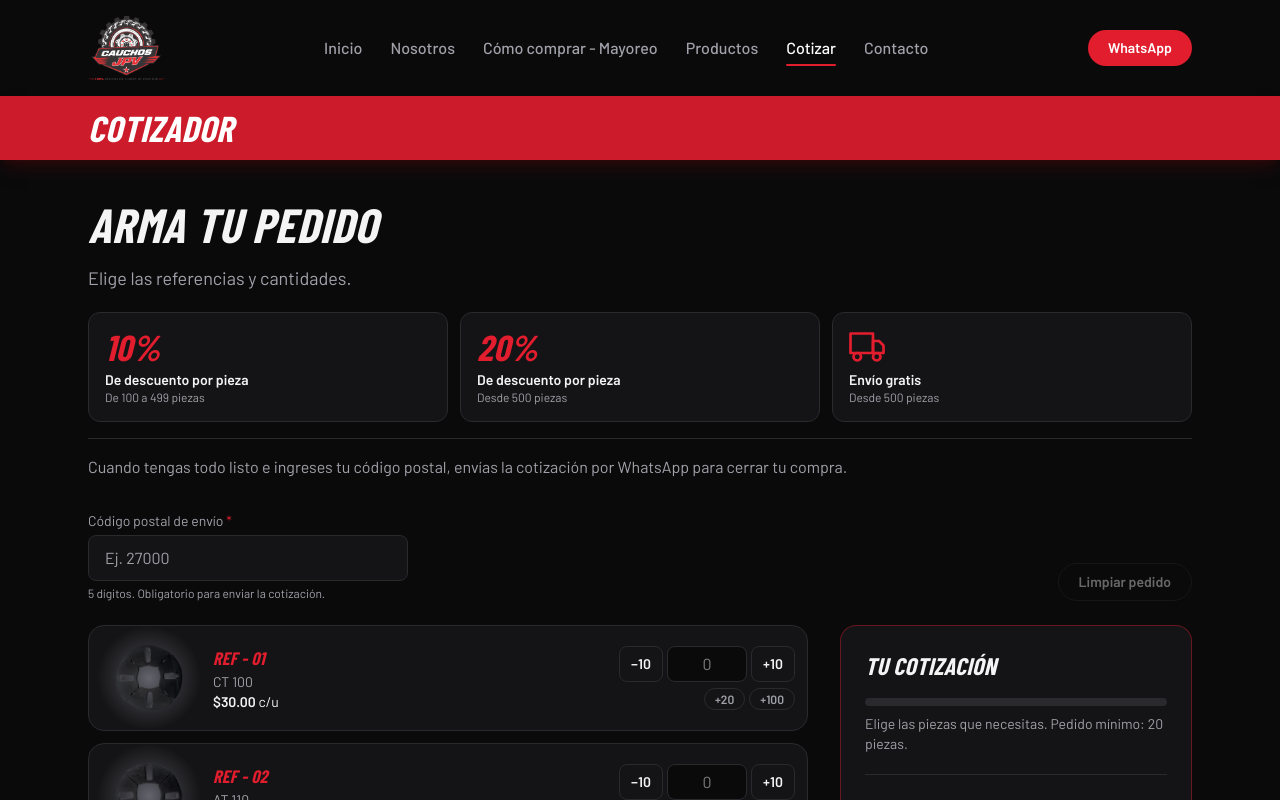
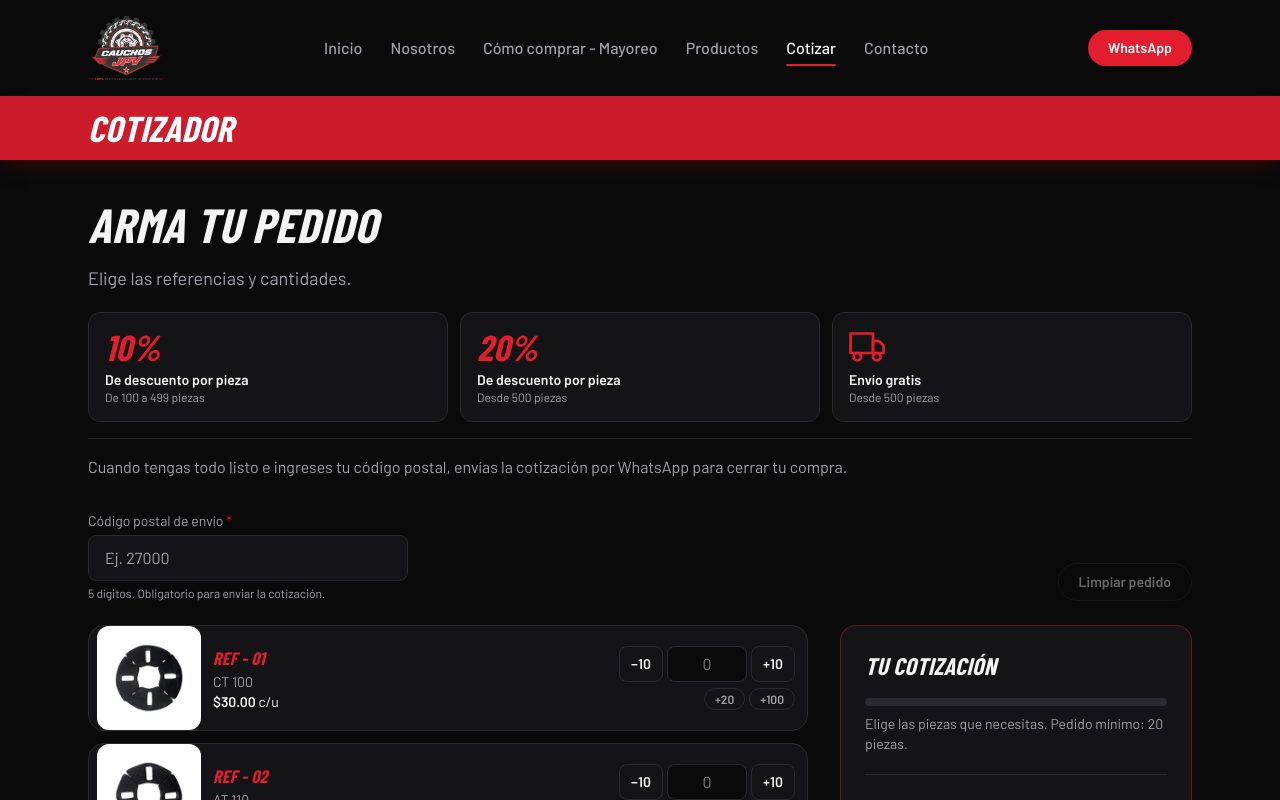
Before and after one commit to pipevidales/cauchos-JPV, a React (Vite) app: page /cotizar in a window 1280 px wide. Shown: the top 800 px of the page. Built offline with nearby package versions, Linux system fonts and the light colour scheme; a web font is replaced by a local one.

Commit message:
Mejora en el componente productcard

```diff
--- a/src/componentes/GomaImage.tsx
+++ b/src/componentes/GomaImage.tsx
@@ -5,15 +5,22 @@ type GomaImageProps = {
   orb?: string // cuánto sobresale el orbe de luz fuera de la foto: "-inset-6" = 1.5rem por cada lado
 }
 
-// Foto de una goma (recortada, sin fondo) con un orbe de luz detrás, para que se vea sobre el fondo oscuro
-function GomaImage({ src, alt, className = "", orb = "-inset-4" }: GomaImageProps) {
+// Foto de una goma (recortada, sin fondo) con un cuadro blanco de luz detrás, para que se vea sobre el fondo oscuro
+
+function GomaImage({ src, alt, className = "", orb = "inset-0" }: GomaImageProps) {
   return (
     <div className={`relative ${className}`}>
       <div
         aria-hidden="true"
-        className={`pointer-events-none absolute ${orb} rounded-full bg-[radial-gradient(closest-side,rgba(165,165,180,.55),rgba(110,110,122,.3)_55%,transparent)]`}
+        className={`pointer-events-none absolute ${orb} rounded-xl bg-white`}
       />
-      <img src={src} alt={alt} draggable={false} className="relative h-full w-full object-contain p-1" />
+
+      <img
+        src={src}
+        alt={alt}
+        draggable={false}
+        className="relative h-full w-full object-contain p-1"
+      />
     </div>
   )
 }
```
